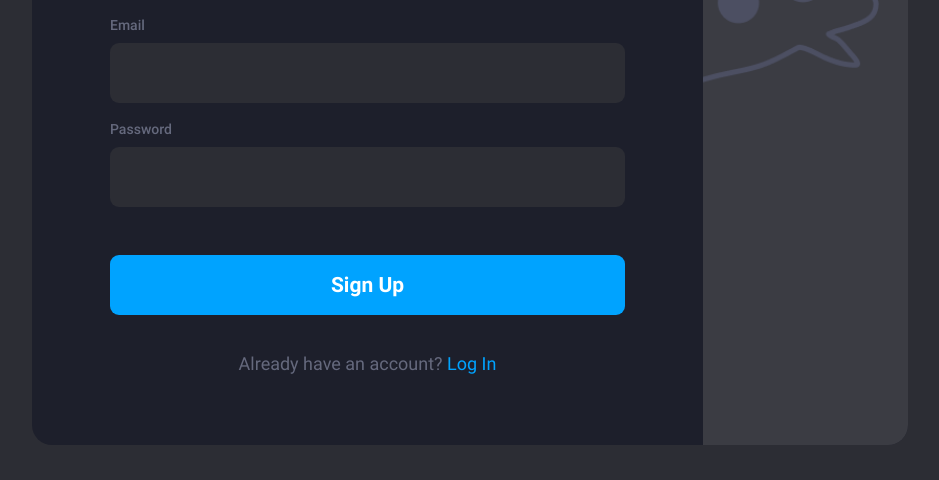
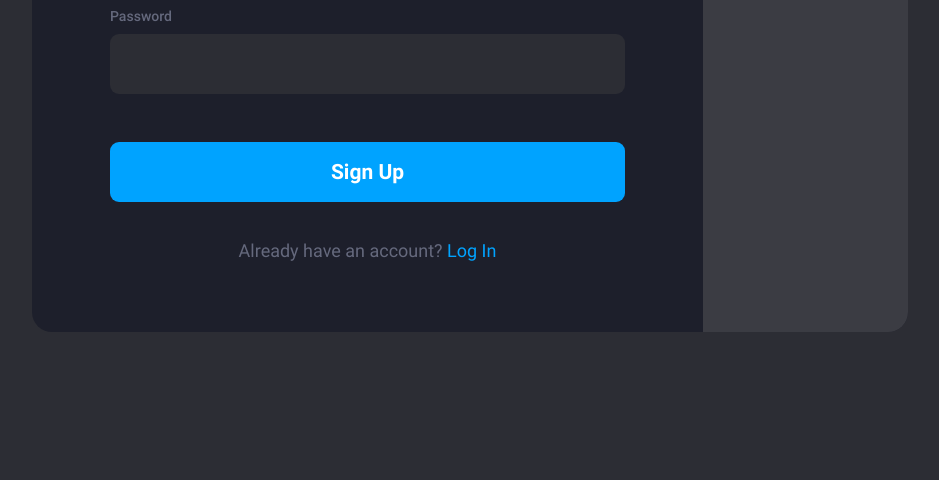
Before and after one commit to nocosharold/the_wall_december, a plain HTML site: page views/index.html in a window 1280 px wide. Shown: the part 481-961 px from the top of the page, without its empty margins (170-1109 px from the left). After the commit the page ends 848 px from the top, so only its background shows below. Drawn offline with Linux system fonts and the light colour scheme.

Commit message:
update styling

```diff
--- a/assets/less/index.less
+++ b/assets/less/index.less
@@ -10,7 +10,7 @@ body{
     border-radius: 20px;
     column-gap: 78px;
     display: flex;
-    margin: 187px auto 0;
+    margin: 74px auto 0;
     max-width: 876px;
     padding: 74px 0 71px 78px;
     position: relative;
```
Also changed, not shown: assets/css/index.css.
